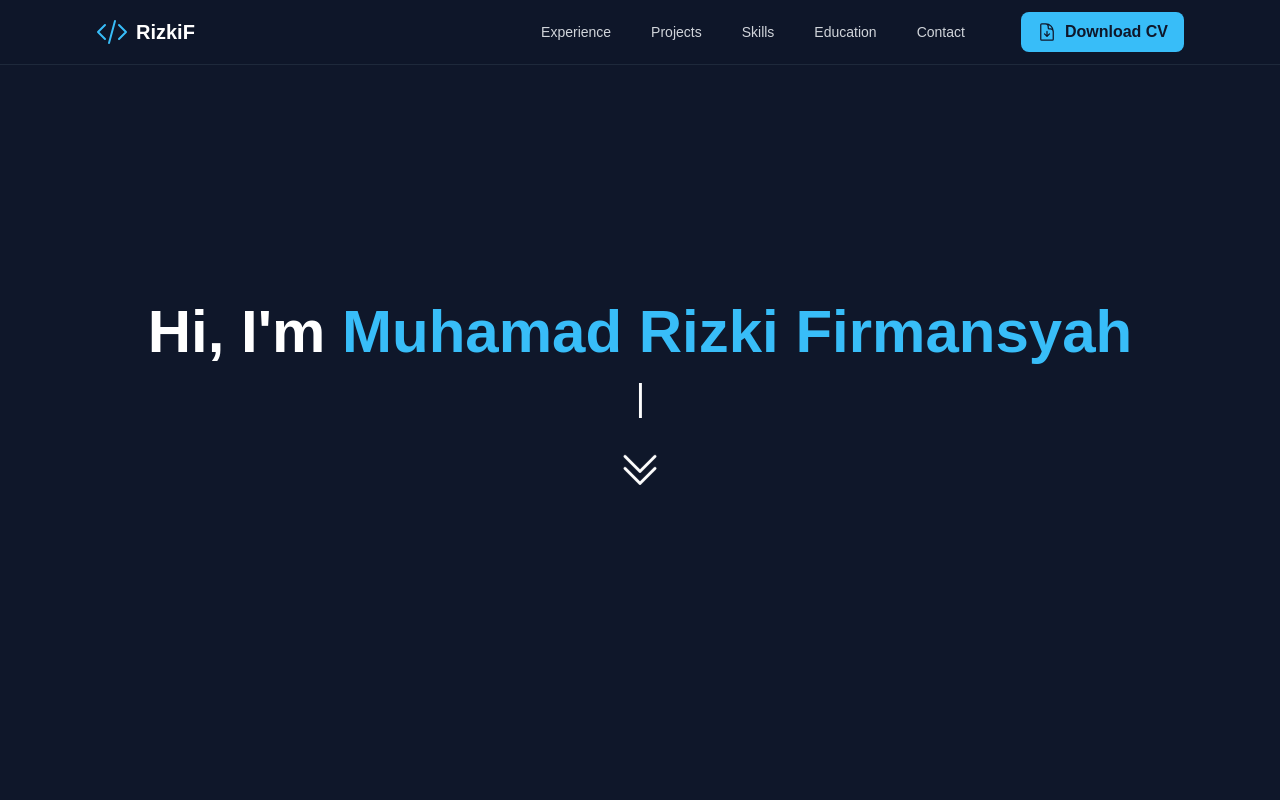
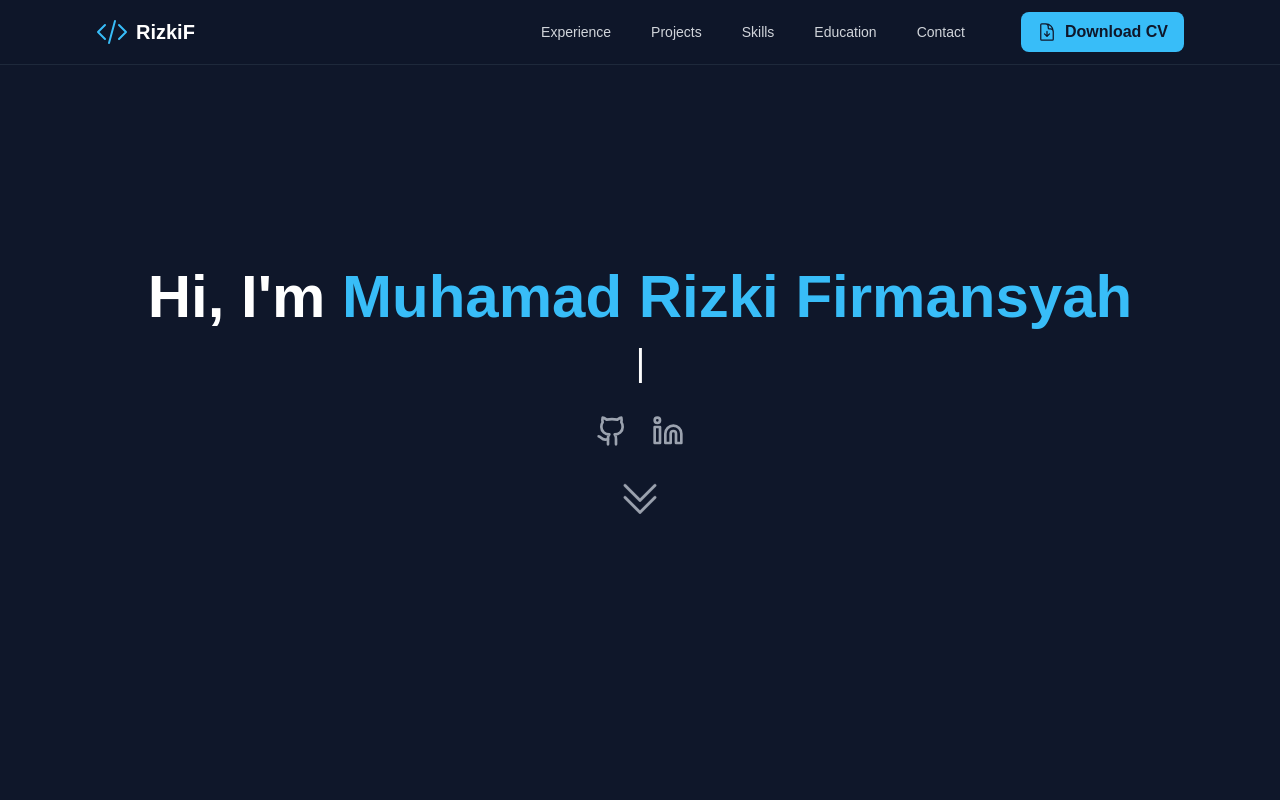
Before and after one commit to legenhand/portfolio-2025, a Next.js app: page / in a window 1280 px wide. Shown: the top 800 px of the page. Built offline with nearby package versions, Linux system fonts and the light colour scheme.

Commit message:
update social media

```diff
--- a/package.json
+++ b/package.json
@@ -12,6 +12,7 @@
     "@heroicons/react": "^2.2.0",
     "@vercel/speed-insights": "^1.1.0",
     "framer-motion": "^12.0.6",
+    "lucide-react": "^0.474.0",
     "next": "15.1.6",
     "react": "^19.0.0",
     "react-dom": "^19.0.0",
--- a/src/app/components/Footer.jsx
+++ b/src/app/components/Footer.jsx
@@ -18,14 +18,14 @@ export default function Footer() {
                     </div>
                     <div className="flex gap-6">
                         <a
-                            href="https://linkedin.com/in/your-profile"
+                            href="https://www.linkedin.com/in/m-rizki-firmansyah/"
                             className="text-gray-400 hover:text-accent transition-colors"
                             target="_blank"
                         >
                             LinkedIn
                         </a>
                         <a
-                            href="https://github.com/your-username"
+                            href="https://github.com/legenhand"
                             className="text-gray-400 hover:text-accent transition-colors"
                             target="_blank"
                         >
--- a/src/app/components/Hero.jsx
+++ b/src/app/components/Hero.jsx
@@ -1,16 +1,38 @@
 'use client';
 
+import { useRef } from 'react';
 import Typewriter from 'typewriter-effect';
-import { motion } from 'framer-motion';
 import { ChevronDoubleDownIcon } from '@heroicons/react/24/outline';
+import { useInView } from 'framer-motion';
+import { GithubIcon, LinkedinIcon } from 'lucide-react';
+import { useRouter } from 'next/navigation';
 
 export default function Hero() {
+    const ref = useRef(null);
+    const isInView = useInView(ref, { once: true });
+    const router = useRouter();
+
+    const scrollToExperience = () => {
+        if (document.startViewTransition) {
+            document.startViewTransition(() => {
+                router.push('/#experience');
+                document.getElementById('experience')?.scrollIntoView({ behavior: 'smooth' });
+            });
+        } else {
+            router.push('/#experience');
+            document.getElementById('experience')?.scrollIntoView({ behavior: 'smooth' });
+        }
+    };
+
     return (
-        <motion.section
-            initial={{ opacity: 0, y: 20 }}
-            animate={{ opacity: 1, y: 0 }}
-            transition={{ duration: 0.5 }}
-            className="min-h-screen flex items-center justify-center"
+        <section
+            ref={ref}
+            className="min-h-screen flex items-center justify-center bg-primary text-white"
+            style={{
+                transform: isInView ? "none" : "translateY(20px)",
+                opacity: isInView ? 1 : 0,
+                transition: "all 0.5s cubic-bezier(0.17, 0.55, 0.55, 1) 0.3s"
+            }}
         >
             <div className="text-center px-4">
                 <h1 className="text-4xl md:text-6xl font-bold mb-4">
@@ -30,8 +52,38 @@ export default function Hero() {
                         }}
                     />
                 </div>
-                <ChevronDoubleDownIcon className="h-12 w-12 mx-auto animate-bounce" />
+
+                {/* Social Icons */}
+                <div className="flex justify-center space-x-6 mb-8">
+                    <a
+                        href="https://github.com/legenhand"
+                        target="_blank"
+                        rel="noopener noreferrer"
+                        className="text-gray-400 hover:text-accent transition-colors"
+                        aria-label="GitHub Profile"
+                    >
+                        <GithubIcon className="h-8 w-8" />
+                    </a>
+                    <a
+                        href="https://www.linkedin.com/in/m-rizki-firmansyah/"
+                        target="_blank"
+                        rel="noopener noreferrer"
+                        className="text-gray-400 hover:text-accent transition-colors"
+                        aria-label="LinkedIn Profile"
+                    >
+                        <LinkedinIcon className="h-8 w-8" />
+                    </a>
+                </div>
+
+                {/* Scroll Down Button */}
+                <button
+                    onClick={scrollToExperience}
+                    className="group animate-bounce"
+                    aria-label="Scroll to Experience Section"
+                >
+                    <ChevronDoubleDownIcon className="h-12 w-12 mx-auto text-gray-400 group-hover:text-accent transition-colors" />
+                </button>
             </div>
-        </motion.section>
+        </section>
     );
 }
```
Also changed, not shown: 1 other file (tests, documents, lock files or other folders).
